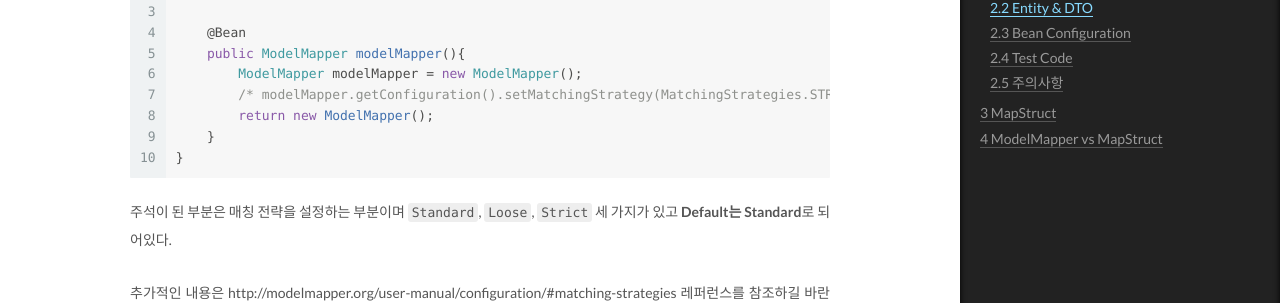
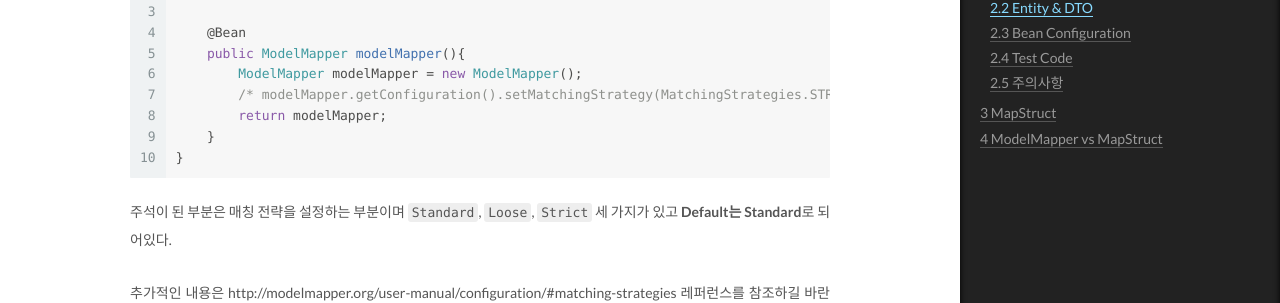
Before and after one commit to mangchhe/mangchhe.github.io, a Jekyll site: the page built from _posts/2021-01-25-ModelMapperAndMapStruct.md, in a window 1280 px wide and 1400 px high, scrolled down 2885 px. Shown: the part 150-453 px from the top of the window. Built offline with Jekyll 4.4.1, drawn with Linux system fonts in a browser that asks for light colours; comment, search, counter and statistics services are not loaded.

Commit message:
Fix ModelMapperAndMapStruct Post [내용 오류 수정], NetflixZuul [날짜 수정]

````diff
--- a/_posts/2021-01-25-ModelMapperAndMapStruct.md
+++ b/_posts/2021-01-25-ModelMapperAndMapStruct.md
@@ -126,7 +126,7 @@ public class ApplicationConfig {
     public ModelMapper modelMapper(){
         ModelMapper modelMapper = new ModelMapper();
         /* modelMapper.getConfiguration().setMatchingStrategy(MatchingStrategies.STRICT); */
-        return new ModelMapper();
+        return modelMapper;
     }
 }
 ```
````
Also changed, not shown: _posts/2021-04-10-NetflixZuul.md (renamed from _posts/2021-04-08-NetflixZuul.md), assets/SpringCloudGatewayCustomFilterResult1.PNG (added), assets/SpringCloudGatewayFilterConcept.PNG (added), assets/SpringCloudGatewayFilterResult1.PNG (added), assets/SpringCloudGatewayFilterResult2.PNG (added), assets/SpringCloudGatewayGlobalFilterResult1.PNG (added), assets/SpringCloudGatewayLoggingFilterResult1.PNG (added), assets/SpringCloudGatewayResult1.PNG (added), assets/SpringCloudGatewayResult2.PNG (added).
